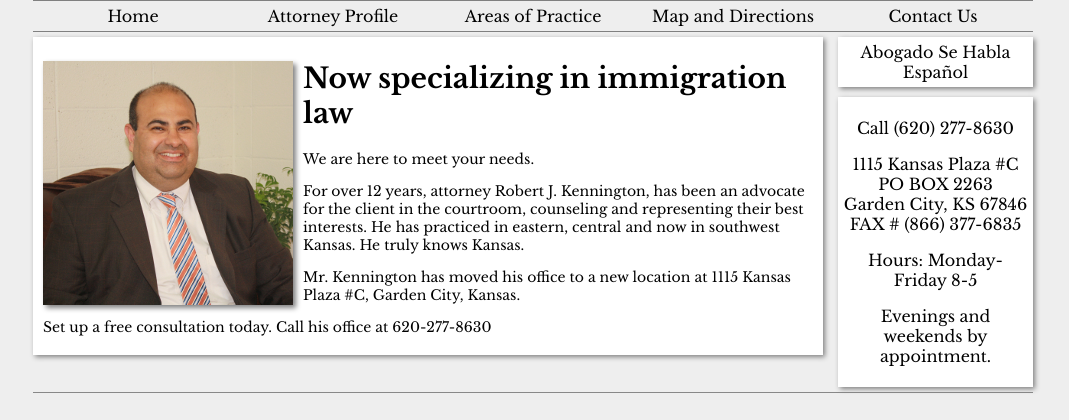
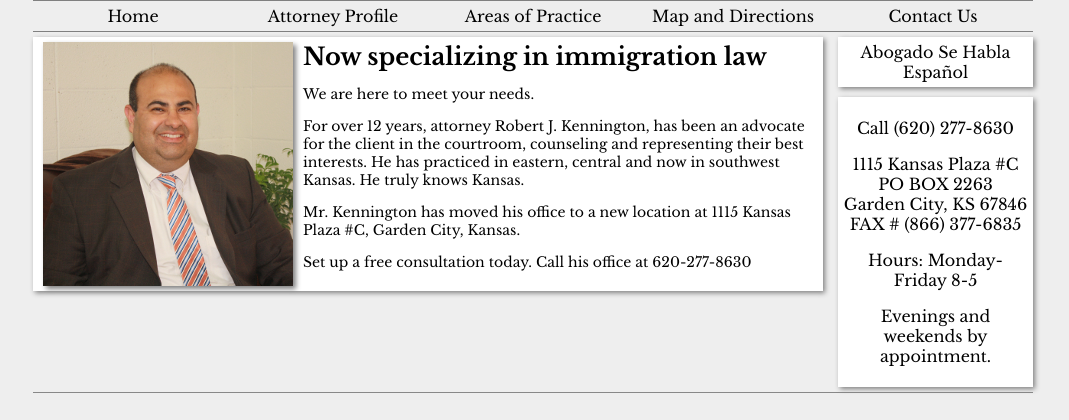
Before and after one commit to owenleonard/rkenningtonlaw, a Django app: template templates/kenningtonlaw/index.html in a window 1280 px wide. Shown: the part 160-580 px from the top of the page, without its empty margins (107-1176 px from the left). Run offline with Django 3.2, Linux system fonts and the light colour scheme; the template is opened without the code that fills it, so the values that code supplies are empty; some web fonts are replaced.

Commit message:
update home page title

```diff
--- a/static/css/main.css
+++ b/static/css/main.css
@@ -144,3 +144,8 @@ a[name] {
 	float: right;
 	font-size: 16px;
 }
+
+.article-title {
+	font-size: 24px;
+	font-weight: bold;
+}
--- a/templates/kenningtonlaw/index.html
+++ b/templates/kenningtonlaw/index.html
@@ -3,7 +3,7 @@
 {% block content %}
 <div class="article">
 	<img class="profile-pic" src="/static/images/RobertChair.png" alt="Picture of office window">
-	<h1>Now specializing in immigration law</h1>
+	<span class="article-title">Now specializing in immigration law</span>
 	<p>
 		We are here to meet your needs.
 	</p>
```
